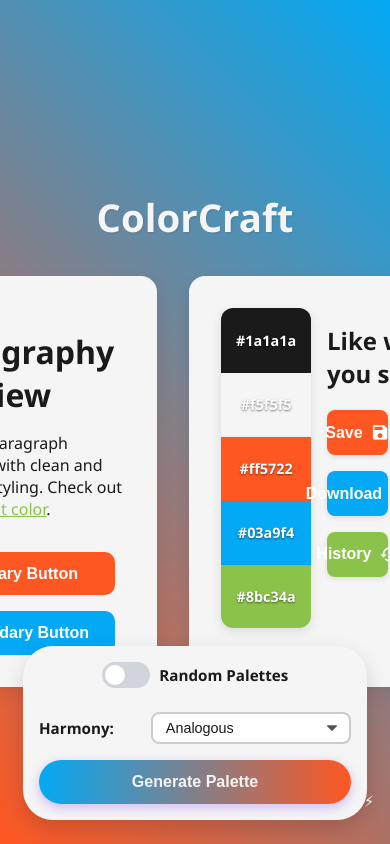
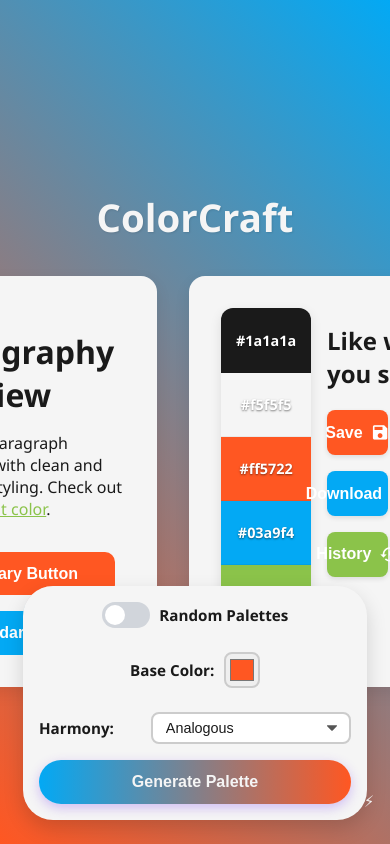
Before and after one commit to AvisharSharan/ColorCraft, a React (Vite) app: page / in a window 390 px wide. Shown: the top 844 px of the page. Built offline with nearby package versions, Linux system fonts and the light colour scheme.

Commit message:
Refactor Toolbar color picker visibility and enhance styles for better responsiveness

```diff
--- a/src/components/Toolbar.jsx
+++ b/src/components/Toolbar.jsx
@@ -28,8 +28,7 @@ const Toolbar = ({
           </span>
         </div>
 
-        {useBaseColor && (
-          <div className="color-picker-container">
+        <div className={`color-picker-container ${!useBaseColor ? 'hidden' : ''}`}>
           <label htmlFor="base-color">Base Color:</label>
           <input
             type="color"
@@ -39,7 +38,6 @@ const Toolbar = ({
             title="Choose a base color for your palette"
           />
         </div>
-        )}
 
         <div className="harmony-selector">
           <label htmlFor="harmony-mode">Harmony:</label>
--- a/src/styles/FeaturesSection.css
+++ b/src/styles/FeaturesSection.css
@@ -94,15 +94,6 @@
   font-size: 1.2rem;
 }
 
-.history-btn:disabled {
-  opacity: 0.5;
-  cursor: not-allowed;
-}
-
-.history-btn:not(:disabled):hover {
-  transform: translateY(-2px);
-}
-
 .history-btn span {
   font-size: 1.2rem;
 }
```
Lines whose indentation alone changed are shown as unchanged.
